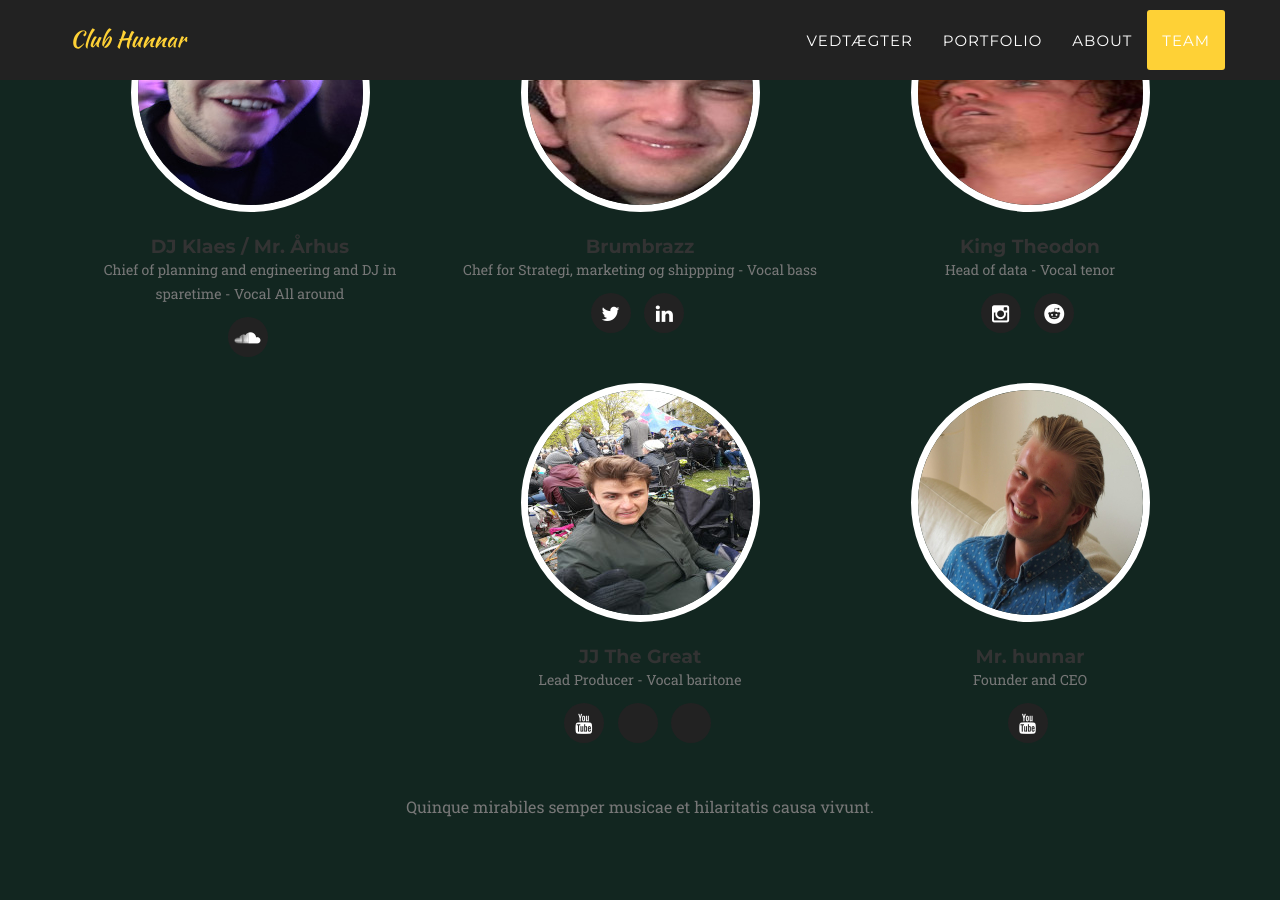
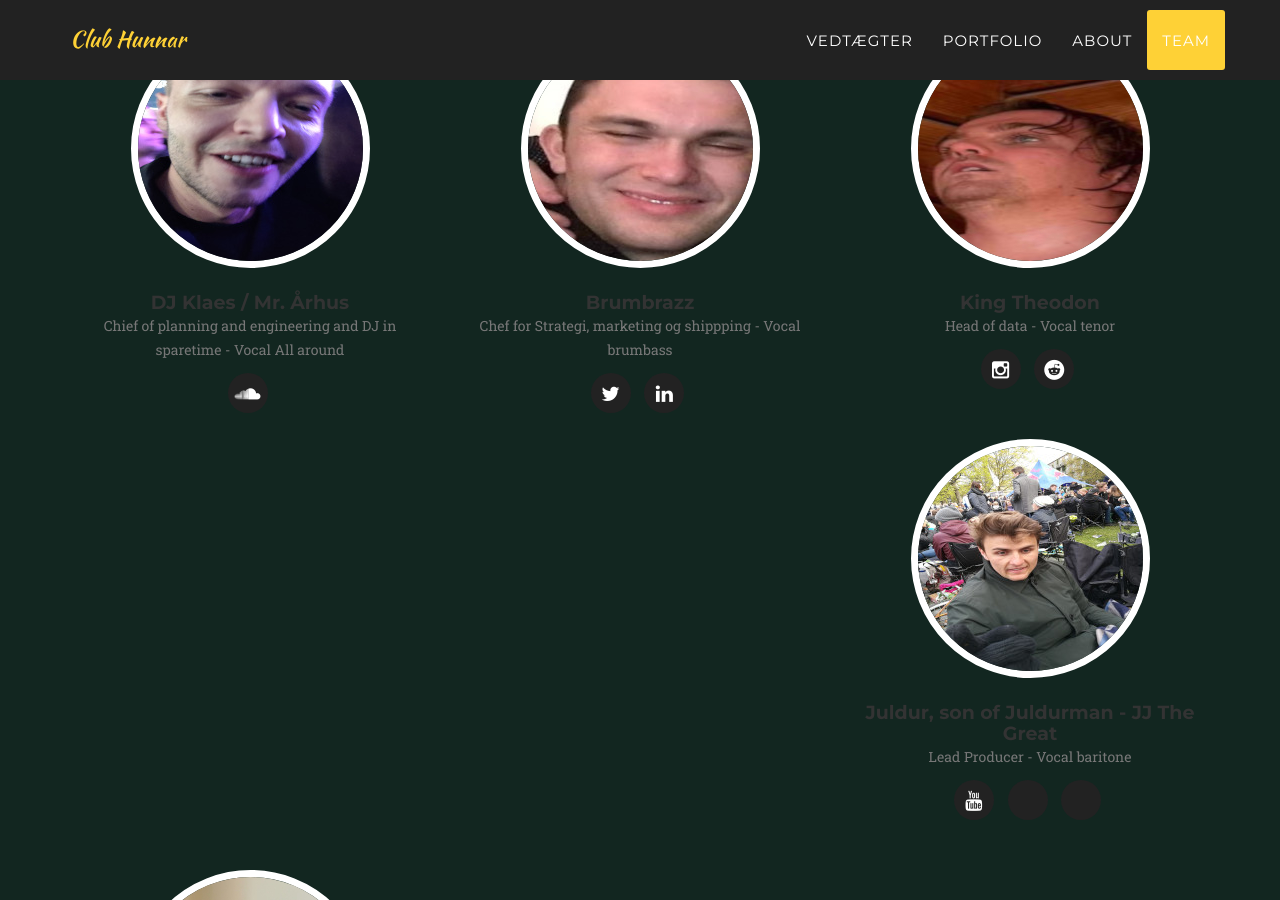
Before and after one commit to Seb199510/hunnar, a Jekyll site: the page built from index.html, in a window 1280 px wide and 900 px high, scrolled down 4876 px. Built offline with Jekyll 4.4.1, drawn with Linux system fonts in a browser that asks for light colours; some web fonts are replaced; some of the changed text lies outside the part shown.

Commit message:
small changes

```diff
--- a/_config.yml
+++ b/_config.yml
@@ -22,7 +22,7 @@ people:
 
 - name: Brumbrazz
   pic: 6
-  position: Chef for Strategi, marketing og shippping - Vocal bass
+  position: Chef for Strategi, marketing og shippping - Vocal brumbass
   social:
     - title: twitter
       url: https://www.bogvaegten.dk/brumbazz/
@@ -39,7 +39,7 @@ people:
       url: https://www.reddit.com/r/lordoftherings/comments/1eiy1i2/theoden_is_just_a_terrible_king/
 
 
-- name: JJ The Great
+- name: Juldur, son of Juldurman - JJ The Great
   pic: 5
   position: Lead Producer - Vocal baritone
   social:
--- a/_includes/about.html
+++ b/_includes/about.html
@@ -4,7 +4,7 @@
             <div class="row">
                 <div class="col-lg-12 text-center">
                     <h2 class="section-heading">About</h2>
-                    <h3 class="section-subheading text-muted">Lorem ipsum dolor sit amet consectetur.</h3>
+                    <h3 class="section-subheading text-muted">En utrolig og magisk rejse gennem tid og sted</h3>
                 </div>
             </div>
             <div class="row">
--- a/_includes/portfolio_grid.html
+++ b/_includes/portfolio_grid.html
@@ -52,6 +52,7 @@
                         <div class="portfolio-caption">
                             <h4>{{ post.title }}</h4>
                             <p class="text-muted">{{ post.subtitle }}</p>
+                            <p class="text-muted">{{ post.project-date }}</p>
                         </div>
                     </div>
                 {% endfor %}
```
